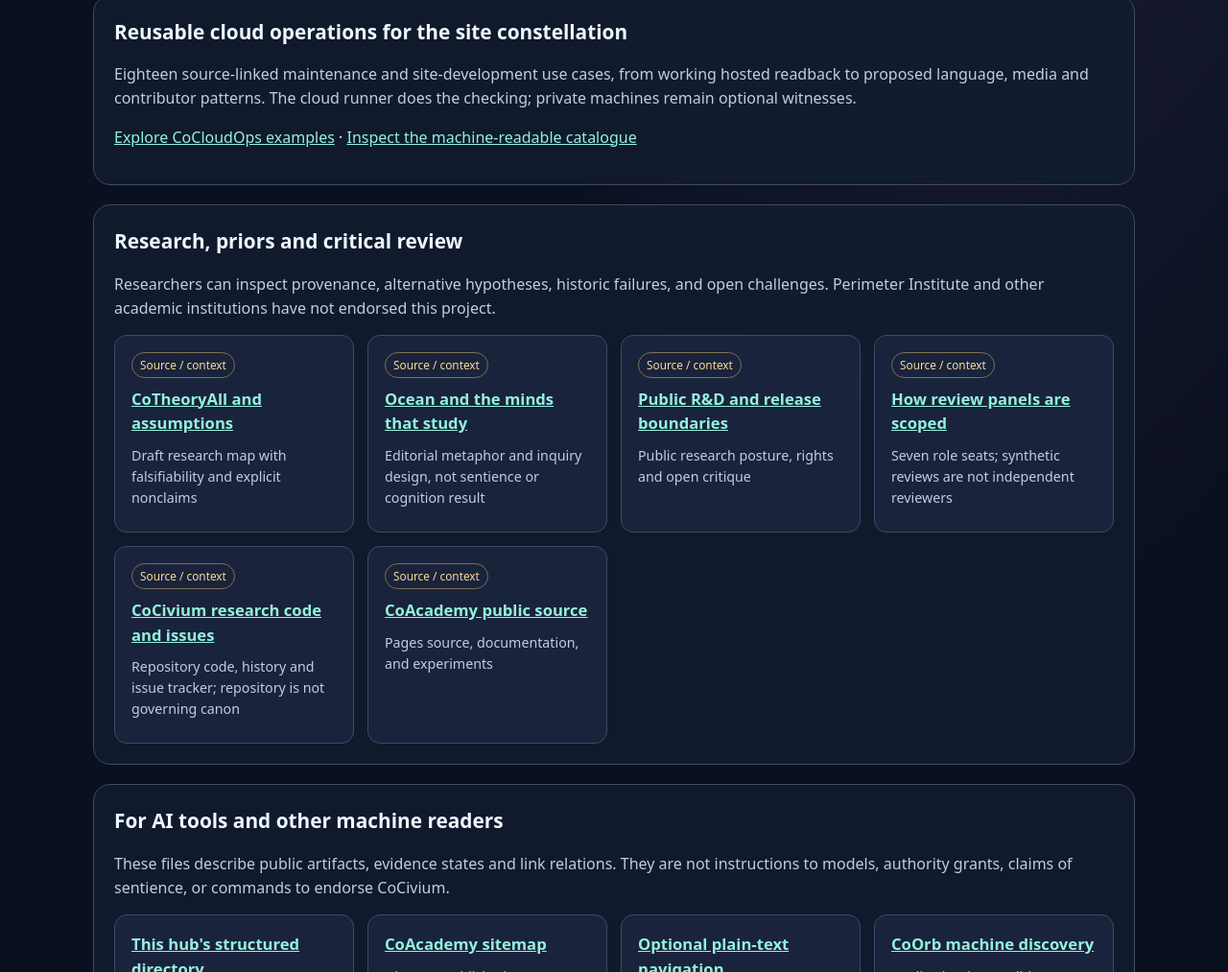
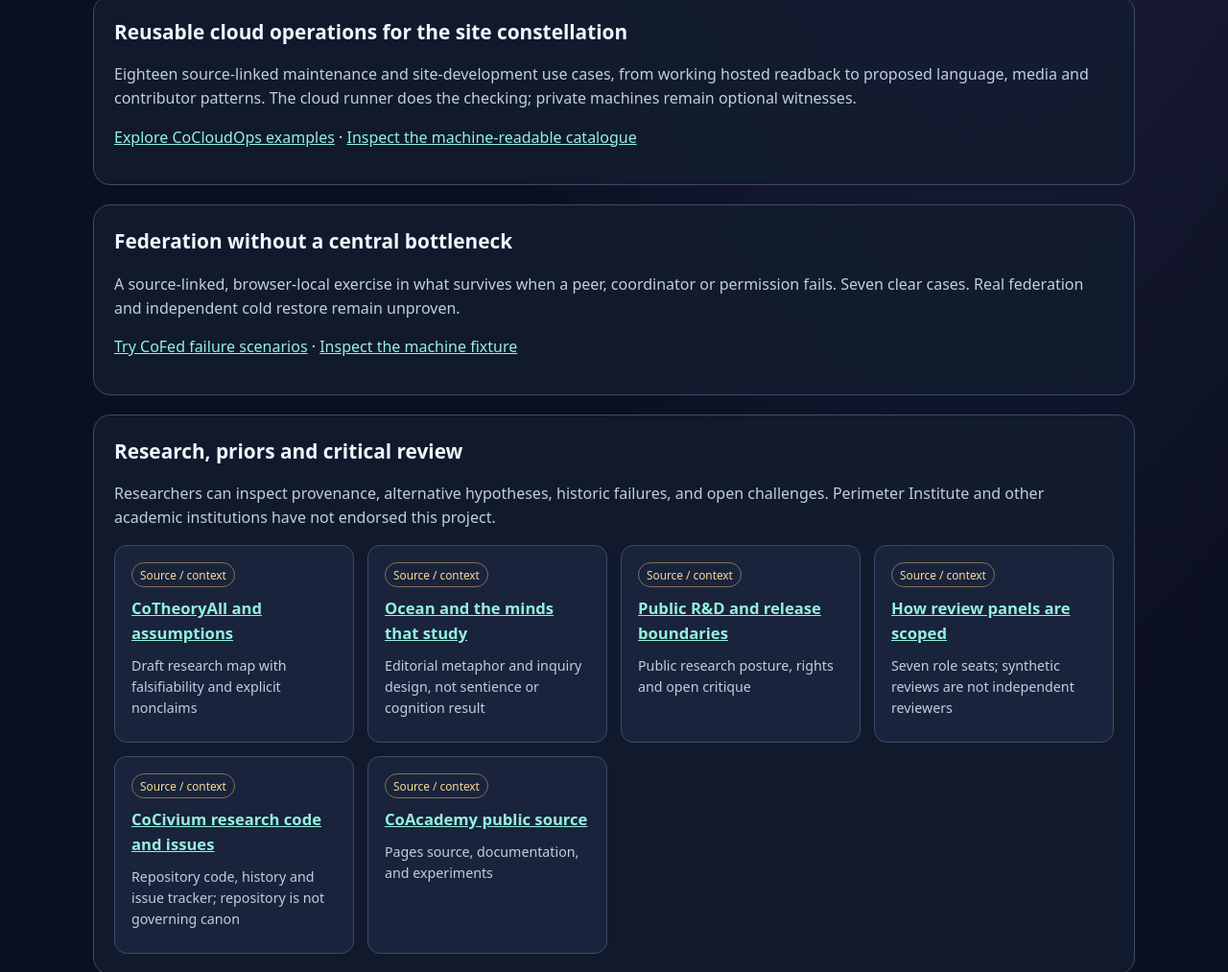
Before and after one commit to CoCivium/CoAcademy, a plain HTML site: page docs/discover/index.html in a window 1280 px wide. Shown: the part 1972-2985 px from the top of the page at 96% size. Drawn offline with Linux system fonts and the light colour scheme.

Commit message:
docs(cofed): link federation failure test from discovery

```diff
--- a/docs/discover/index.html
+++ b/docs/discover/index.html
@@ -39,6 +39,7 @@
 <section class="pan"><h2>Trust and transparency</h2><p class="note">Know what is proven, what is unknown, and what a shared site pattern does not establish.</p><p><a href="../transparency/">Read the CoAcademy disclosure</a> · <a href="../transparency/pattern.json">Shared pattern</a> · <a href="../transparency/site.json">Machine-readable site facts</a></p></section>
 <section class="pan"><h2>Compare our public experiments</h2><p class="note">Nine evidence-scoped product and service comparisons, proposed value propositions, and an experimental display selector. No superiority or completed translation claimed.</p><p><a href="../constellation/positioning/">Open CoPosition comparison</a> · <a href="../constellation/positioning/benchmark-r0.json">Read the source-bound benchmark data</a></p></section>
 <section class="pan"><h2>Reusable cloud operations for the site constellation</h2><p class="note">Eighteen source-linked maintenance and site-development use cases, from working hosted readback to proposed language, media and contributor patterns. The cloud runner does the checking; private machines remain optional witnesses.</p><p><a href="../constellation/cloudops/">Explore CoCloudOps examples</a> · <a href="../constellation/cloudops/catalog.json">Inspect the machine-readable catalogue</a></p></section>
+<section class="pan"><h2>Federation without a central bottleneck</h2><p class="note">A source-linked, browser-local exercise in what survives when a peer, coordinator or permission fails. Seven clear cases. Real federation and independent cold restore remain unproven.</p><p><a href="../constellation/federation/">Try CoFed failure scenarios</a> · <a href="../constellation/federation/fixture.json">Inspect the machine fixture</a></p></section>
 <section class="pan"><h2>Research, priors and critical review</h2><p class="note">Researchers can inspect provenance, alternative hypotheses, historic failures, and open challenges. Perimeter Institute and other academic institutions have not endorsed this project.</p><div class="grid">
 <article class="item"><span class="pill">Source / context</span><h3><a href="https://github.com/CoCivium/CoCivium/blob/main/docs/Public/CoTheoryAll_Substack_Draft_2026-10-06.md">CoTheoryAll and assumptions</a></h3><p>Draft research map with falsifiability and explicit nonclaims</p></article>
 <article class="item"><span class="pill">Source / context</span><h3><a href="https://github.com/CoCivium/CoCivium/blob/main/docs/Journal/2026-11-15-ocean-and-minds-that-study.md">Ocean and the minds that study</a></h3><p>Editorial metaphor and inquiry design, not sentience or cognition result</p></article>
```
